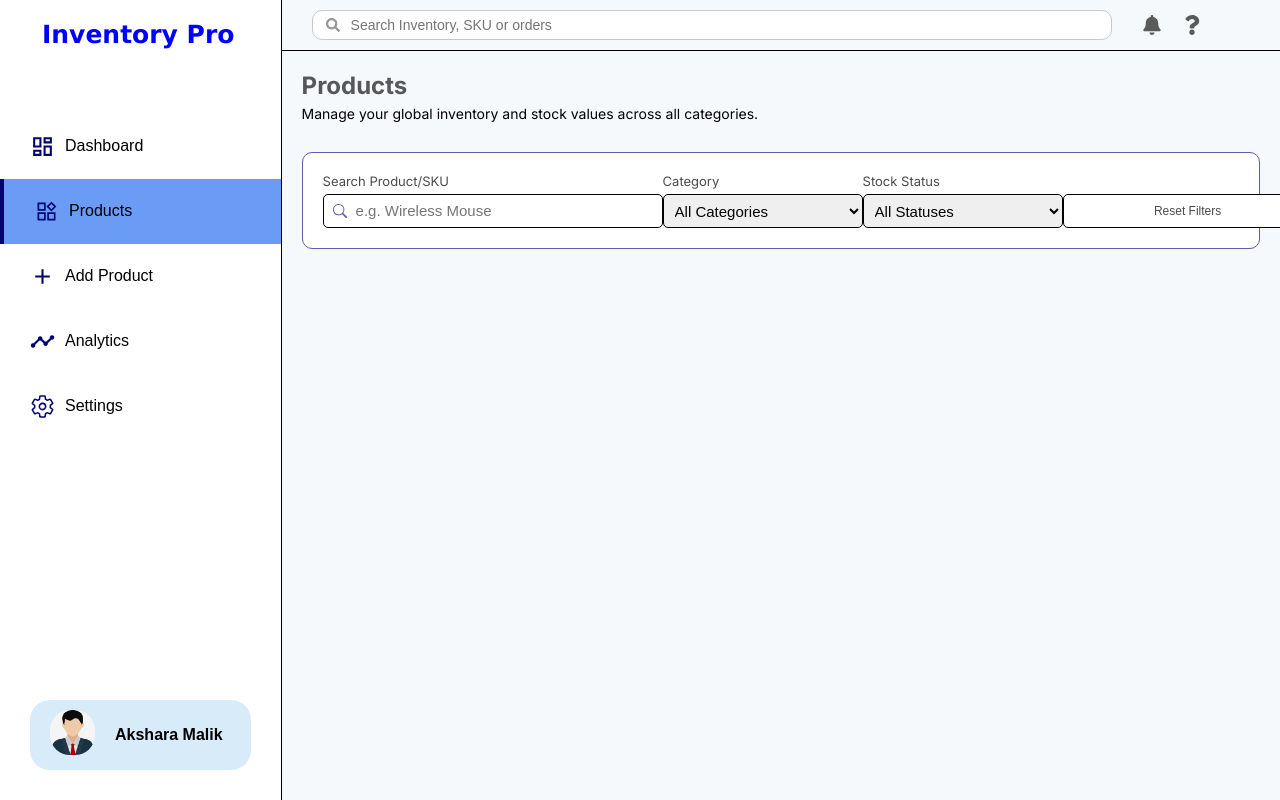
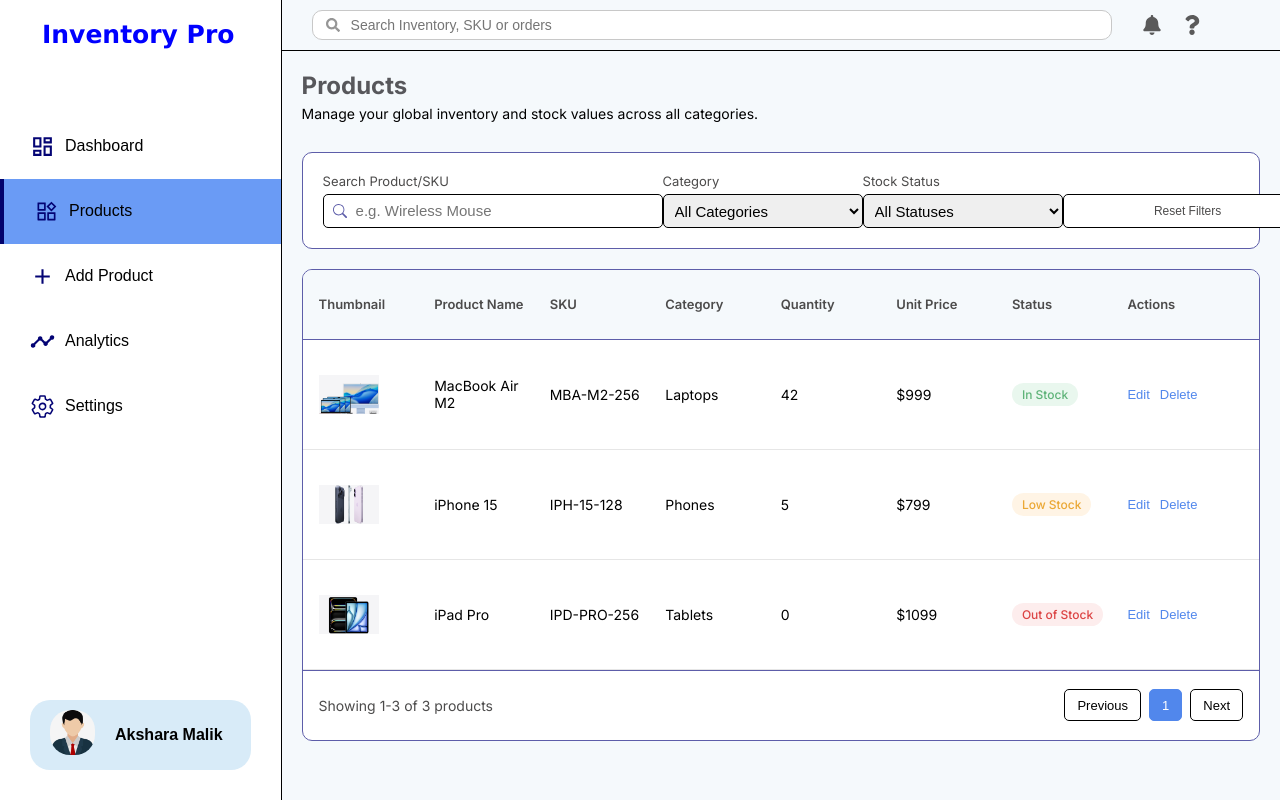
Before and after one commit to akshara-malik00/Invetory-Dashboard, a React (Vite) app in the folder Inventory-Dashboard/: page /Products in a window 1280 px wide. Shown: the top 800 px of the page. Built offline with nearby package versions, Linux system fonts and the light colour scheme.

Commit message:
added the product table

```diff
--- /dev/null
+++ b/Inventory-Dashboard/src/components/ProductRow.css
@@ -0,0 +1,46 @@
+.productRow{
+    display: flex;
+    align-items: center;
+    height: 110px;
+    box-sizing: border-box;
+    padding: 12px 16px;
+    border-bottom: solid 0.5px rgb(230, 230, 230);
+    font-size: 14px;
+}
+.productRow:last-child{
+    border-bottom: none;
+}
+.colThumbnail img{
+    width: 60px;
+    height: 60px;
+    object-fit: contain;
+}
+.statusBadge{
+    padding: 4px 10px;
+    border-radius: 20px;
+    font-size: 12px;
+    font-weight: 500;
+}
+.statusInStock{
+    background-color: rgb(233, 247, 238);
+    color: rgb(94, 179, 120);
+}
+.statusLowStock{
+    background-color: rgb(255, 244, 229);
+    color: rgb(235, 168, 53);
+}
+.statusOutOfStock{
+    background-color: rgb(253, 237, 237);
+    color: rgb(220, 68, 68);
+}
+.actionBtn{
+    display: flex;
+    align-items: center;
+    border: none;
+    background: none;
+    color: rgb(81, 135, 236);
+    font-size: 13px;
+    cursor: pointer;
+    padding: 0px;
+    margin-right: 10px;
+}
--- /dev/null
+++ b/Inventory-Dashboard/src/components/ProductRow.jsx
@@ -0,0 +1,27 @@
+import './ProductRow.css';
+
+export function ProductRow({ image, name, sku, category, quantity, price, status }) {
+  const statusClass =
+    status === 'In Stock' ? 'statusInStock' :
+    status === 'Low Stock' ? 'statusLowStock' : 'statusOutOfStock';
+
+  return (
+    <div className='productRow'>
+      <div className='col colThumbnail'>
+        <img src={image} alt={name} />
+      </div>
+      <div className='col colName'>{name}</div>
+      <div className='col colSku'>{sku}</div>
+      <div className='col colCategory'>{category}</div>
+      <div className='col colQuantity'>{quantity}</div>
+      <div className='col colPrice'>${price}</div>
+      <div className='col colStatus'>
+        <span className={`statusBadge ${statusClass}`}>{status}</span>
+      </div>
+      <div className='col colActions'>
+        <button className='actionBtn'>Edit</button>
+        <button className='actionBtn'>Delete</button>
+      </div>
+    </div>
+  );
+}
--- a/Inventory-Dashboard/src/components/ProductTable.css
+++ b/Inventory-Dashboard/src/components/ProductTable.css
@@ -0,0 +1,65 @@
+.productTable{
+    display: flex;
+    flex-direction: column;
+    margin-left: 20px;
+    margin-right: 20px;
+    margin-top: 20px;
+    border: solid 0.5px rgb(93, 93, 169);
+    border-radius: 10px;
+    background-color: white;
+    overflow: hidden;
+}
+.tableHeader{
+    display: flex;
+    align-items: center;
+    height: 70px;
+    box-sizing: border-box;
+    padding: 12px 16px;
+    background-color: rgb(245, 249, 252);
+    border-bottom: solid 0.5px rgb(93, 93, 169);
+    font-size: 13px;
+    font-weight: 600;
+    color: rgb(76, 75, 75);
+}
+.col{
+    display: flex;
+    align-items: center;
+    box-sizing: border-box;
+    flex: 1;
+    padding-right: 10px;
+}
+.tablePagination{
+    display: flex;
+    align-items: center;
+    justify-content: space-between;
+    height: 70px;
+    box-sizing: border-box;
+    padding: 12px 16px;
+    border-top: solid 0.5px rgb(93, 93, 169);
+    font-size: 13px;
+    color: rgb(76, 75, 75);
+}
+.tablePagination p{
+    margin: 0px;
+    padding: 0px;
+}
+.paginationButtons{
+    display: flex;
+    align-items: center;
+    gap: 8px;
+}
+.paginationButtons button{
+    height: 32px;
+    box-sizing: border-box;
+    padding: 0px 12px;
+    font-size: 13px;
+    border-radius: 5px;
+    border: solid 1px black;
+    background-color: white;
+    cursor: pointer;
+}
+.paginationButtons .activePage{
+    background-color: rgb(81, 135, 236);
+    color: white;
+    border: solid 1px rgb(81, 135, 236);
+}
--- a/Inventory-Dashboard/src/components/ProductTable.jsx
+++ b/Inventory-Dashboard/src/components/ProductTable.jsx
@@ -1,8 +1,59 @@
 import './ProductTable.css';
+import { ProductRow } from './ProductRow';
+import mac from '../assets/mac.png';
+import iphone from '../assets/iphone.png';
+import ipad from '../assets/ipad.png';
+
 export function ProductTable(){
     return(
-       <>
+       <div className='productTable'>
+            <div className='tableHeader'>
+                <div className='col colThumbnail'>Thumbnail</div>
+                <div className='col colName'>Product Name</div>
+                <div className='col colSku'>SKU</div>
+                <div className='col colCategory'>Category</div>
+                <div className='col colQuantity'>Quantity</div>
+                <div className='col colPrice'>Unit Price</div>
+                <div className='col colStatus'>Status</div>
+                <div className='col colActions'>Actions</div>
+            </div>
 
-       </>
+            <ProductRow
+                image={mac}
+                name="MacBook Air M2"
+                sku="MBA-M2-256"
+                category="Laptops"
+                quantity={42}
+                price="999"
+                status="In Stock"
+            />
+            <ProductRow
+                image={iphone}
+                name="iPhone 15"
+                sku="IPH-15-128"
+                category="Phones"
+                quantity={5}
+                price="799"
+                status="Low Stock"
+            />
+            <ProductRow
+                image={ipad}
+                name="iPad Pro"
+                sku="IPD-PRO-256"
+                category="Tablets"
+                quantity={0}
+                price="1099"
+                status="Out of Stock"
+            />
+
+            <div className='tablePagination'>
+                <p>Showing 1-3 of 3 products</p>
+                <div className='paginationButtons'>
+                    <button>Previous</button>
+                    <button className='activePage'>1</button>
+                    <button>Next</button>
+                </div>
+            </div>
+       </div>
     );
 }
```
